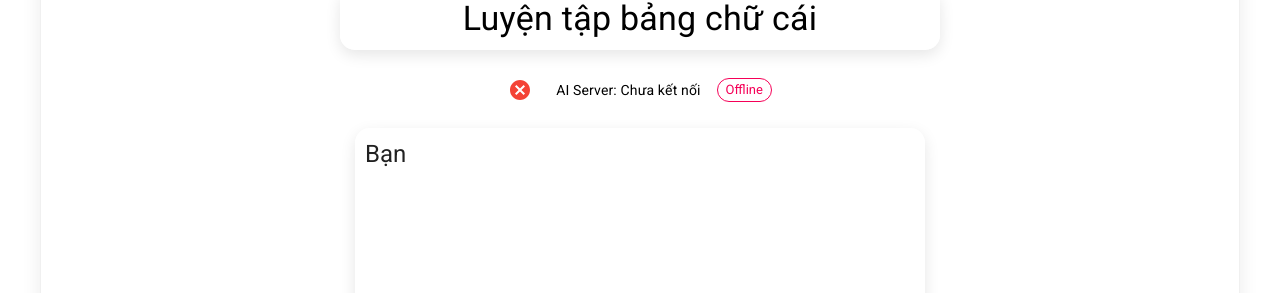
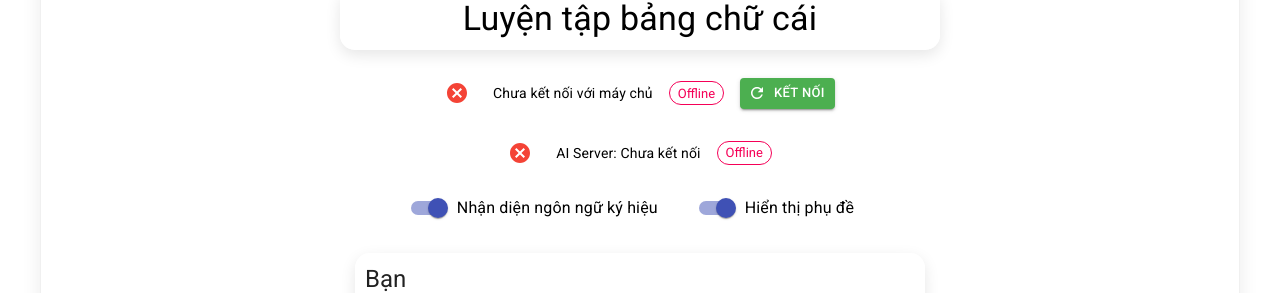
Before and after one commit to huy231102/EDUSEEN_FE, a React (Create React App) app: page /video-call in a window 1280 px wide. Shown: the part 148-441 px from the top of the page. Built offline with nearby package versions, Linux system fonts and the light colour scheme; no server answers.

Commit message:
Update dupplicate vidCall

```diff
--- a/src/features/video-call/pages/VideoCallPage/index.jsx
+++ b/src/features/video-call/pages/VideoCallPage/index.jsx
@@ -171,11 +171,13 @@ const VideoCallPage = () => {
   const { user } = useAuth();
   const { showToast } = useToast();
 
-  // State điều khiển tính năng
-  const [signLanguageEnabled, setSignLanguageEnabled] = useState(true);
-  const [subtitleEnabled, setSubtitleEnabled] = useState(true);
+  // State điều khiển tính năng (tách riêng cho từng tab)
+  const [signLangPractice, setSignLangPractice] = useState(true);
+  const [subtitlePractice, setSubtitlePractice] = useState(true);
 
-  // Thêm log để debug state dialog
+  const [signLangCall, setSignLangCall] = useState(true);
+  const [subtitleCall,  setSubtitleCall]  = useState(true);
+
   const [openCreateDialog, setOpenCreateDialog] = useState(false);
   console.log("VideoCallPage render, openCreateDialog:", openCreateDialog);
 
@@ -471,12 +473,30 @@ const VideoCallPage = () => {
                   </AppBar>
 
                   {/* Trạng thái kết nối */}
+                  <ConnectionStatus />
                   <AiConnectionStatus />
 
+                  {/* Switch điều khiển tính năng */}
+                  <div style={{ display: 'flex', gap: '8px' }}>
+                    <FeatureToggleSwitch
+                      label="Nhận diện ngôn ngữ ký hiệu"
+                      checked={signLangPractice}
+                      onChange={() => setSignLangPractice((prev) => !prev)}
+                    />
+                    <FeatureToggleSwitch
+                      label="Hiển thị phụ đề"
+                      checked={subtitlePractice}
+                      onChange={() => setSubtitlePractice((prev) => !prev)}
+                    />
+                  </div>
+
                   <VideoPlayer
-                    signLanguageEnabled={true}
-                    subtitleEnabled={true}
+                    signLanguageEnabled={signLangPractice}
+                    subtitleEnabled={subtitlePractice}
                   />
+                  <Notifications />
+                  <Sidebar>
+                  </Sidebar>
                 </div>
               </SocketContextProvider>
             )}
@@ -499,19 +519,19 @@ const VideoCallPage = () => {
                   <div style={{ display: 'flex', gap: '8px' }}>
                     <FeatureToggleSwitch
                       label="Nhận diện ngôn ngữ ký hiệu"
-                      checked={signLanguageEnabled}
-                      onChange={() => setSignLanguageEnabled((prev) => !prev)}
+                      checked={signLangCall}
+                      onChange={() => setSignLangCall((prev) => !prev)}
                     />
                     <FeatureToggleSwitch
                       label="Hiển thị phụ đề"
-                      checked={subtitleEnabled}
-                      onChange={() => setSubtitleEnabled((prev) => !prev)}
+                      checked={subtitleCall}
+                      onChange={() => setSubtitleCall((prev) => !prev)}
                     />
                   </div>
 
                   <VideoPlayer
-                    signLanguageEnabled={signLanguageEnabled}
-                    subtitleEnabled={subtitleEnabled}
+                    signLanguageEnabled={signLangCall}
+                    subtitleEnabled={subtitleCall}
                   />
                   <Notifications />
                   <Sidebar>
```
